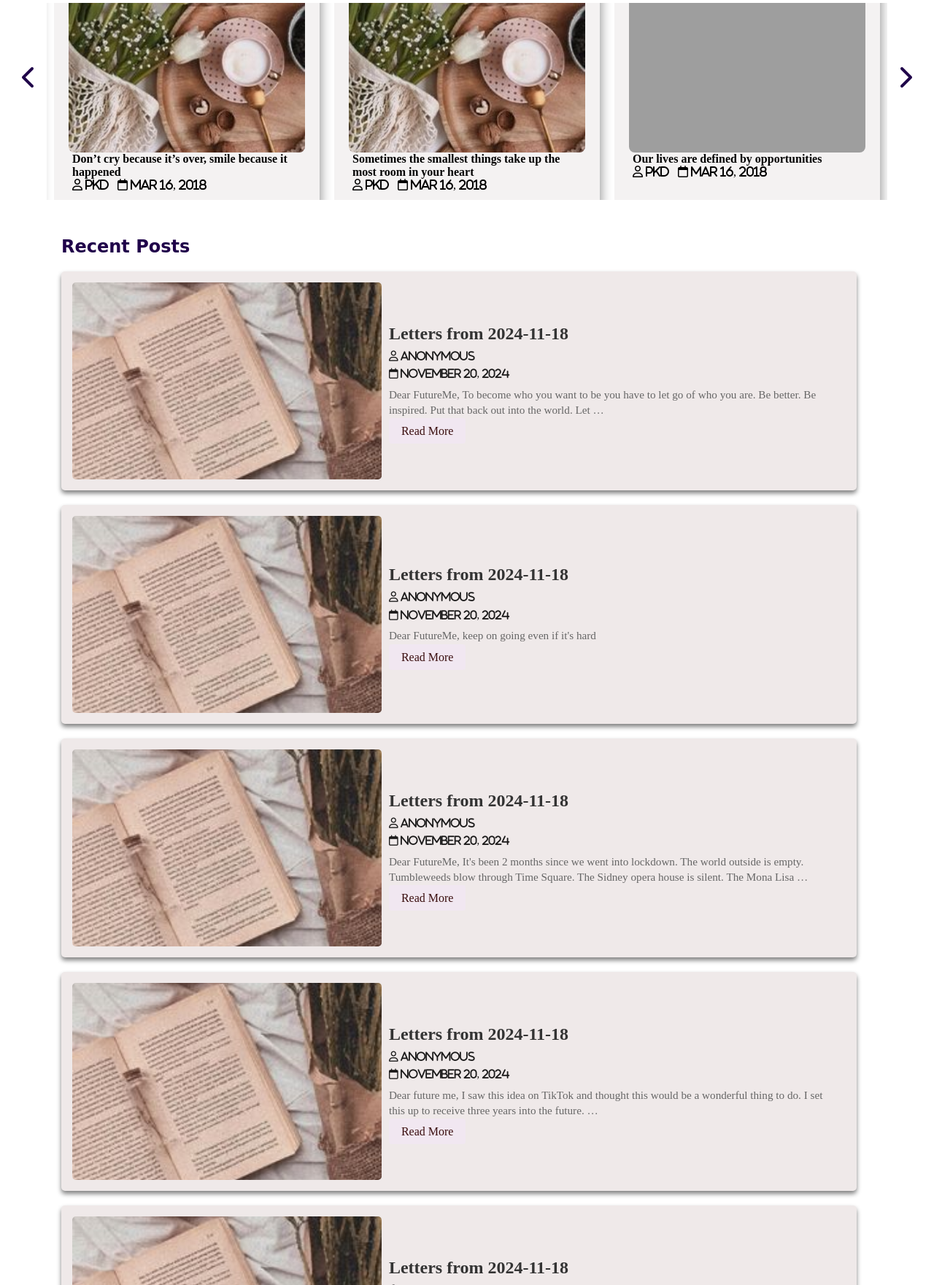
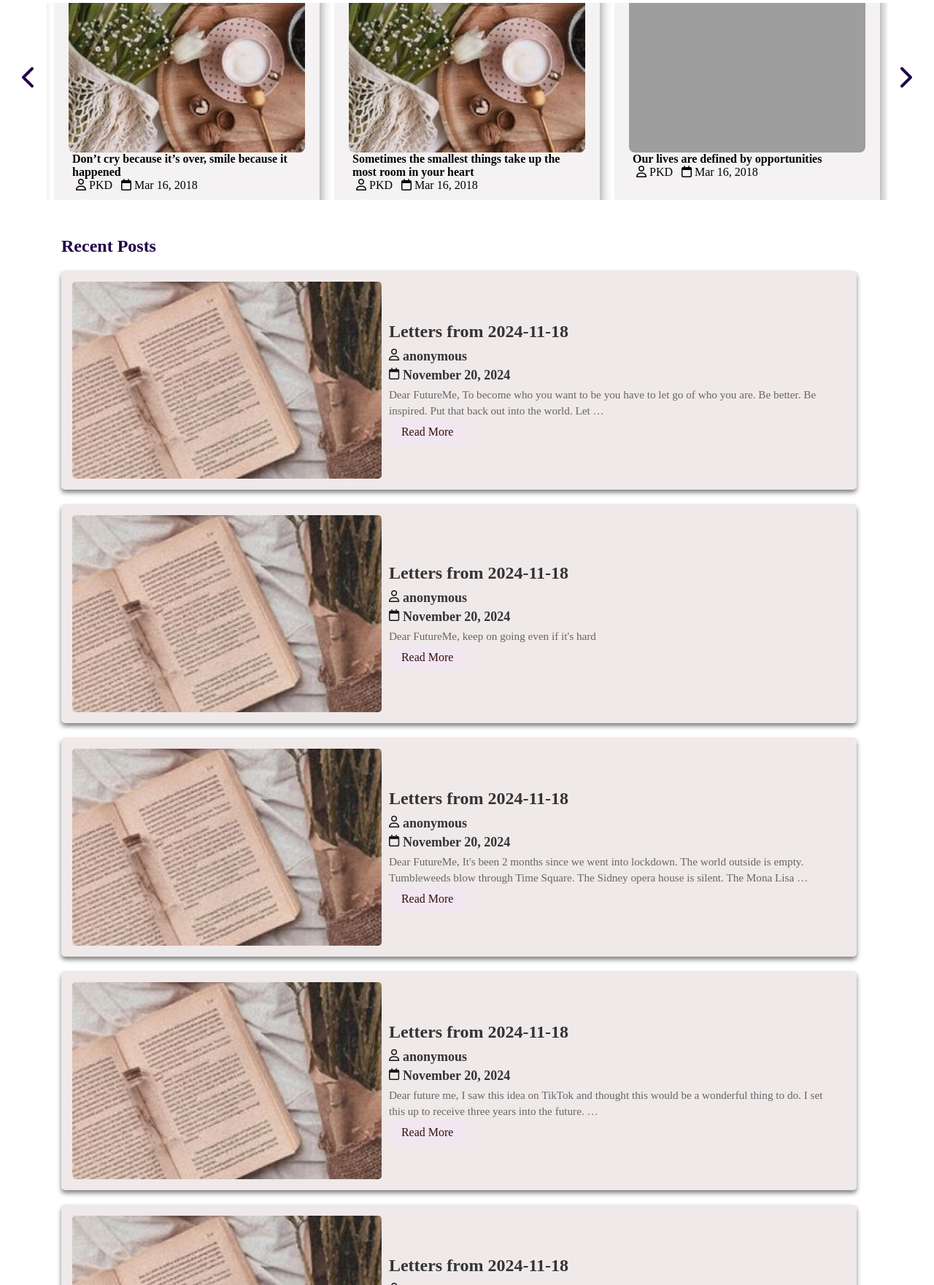
Before and after one commit to kristi207/Time-vault, a Django app: page / in a window 1280 px wide. Shown: the part 159-1920 px from the top of the page at 73% size. Run offline with Django 5.2, Linux system fonts and the light colour scheme; data comes from the database, SQL or seed files in the repository; some libraries are stand-ins or nearby versions; grey boxes are pictures that could not be loaded.

Commit message:
fontchangebykristiii

```diff
--- a/vaultapp/static/vaultapp/CSS/style.css
+++ b/vaultapp/static/vaultapp/CSS/style.css
@@ -5,6 +5,12 @@
     padding: 0;
     box-sizing: border-box;
 }
+/* Style for user and date font */
+.text-user, .text-date {
+    font-family: "Times New Roman", Times, serif;
+}
+
+
 
 html,
 body {
@@ -101,7 +107,6 @@ body .logo-text span {
 .nav {
     display: flex;
     list-style: none;
-    /* font-family: 'Lora', serif; */
     gap: -0.5rem;
 
 }
@@ -133,7 +138,6 @@ body .logo-text span {
     display: none;
     position: absolute !important;
     top: 100%;
-
     left: 0;
     background: white;
     list-style: none;
@@ -145,7 +149,6 @@ body .logo-text span {
 .nav li ul li {
     padding: 0.5rem 1rem;
     margin:0;
-    /* font-family: 'Lora', serif; */
 }
 
 .nav li ul li a {
@@ -170,7 +173,6 @@ body .logo-text span {
     color: rgb(4, 1, 66);
     padding: 10px 15px;
     display: inline-block;
-    /* font-family: 'Lora', serif; */
     position: sticky !important ;
 }
 
@@ -271,10 +273,13 @@ body .logo-text span {
     /* Adjust as per your layout */
     padding: 20px;
     margin: 0 10px;
+    font-family: 'Times New Roman', Times, serif;
     display: inline-block;
     background: rgb(244, 242, 242);
     border-radius: 5px;
     box-shadow: 1rem 1rem 1rem -1rem gray;
+
+
 }
 
 .post-slider .post-wrapper .post .post-info {
@@ -288,6 +293,23 @@ body .logo-text span {
     border-top-left-radius: 5px;
     border-top-right-radius: 5px;
 }
+
+.info-group {
+    display: flex;
+    /* align-items: center; */
+    font-size: 18px;
+    vertical-align: middle;
+    font-weight: bold;
+    gap: 5px; /* Spacing between the icon and the text */
+}
+
+.info-group i {
+    display: inline-block;
+
+    vertical-align: middle; /* Ensures the icon behaves like inline text */
+}
+
+
 
 /* Content */
 .content{
@@ -348,7 +370,6 @@ body .logo-text span {
 
 .content .main-content .recent-post-title {
     text-align: left;
-    font-family: 'Great-vibes', cursive;
     color: #20014a;
     margin: 0px;
 }
@@ -504,7 +525,7 @@ body .logo-text span {
     margin-right: 5px;
 }
 
-/* Footer */
+/* Footer kristii*/
 .footer {
     background:rgb(100, 98, 99);
     color:white;
@@ -790,7 +811,7 @@ footer .footer-bottom {
     line-height: 1.6;
   }
 
-
+/* Kristiii */
 
 
 /* Menu Toggle for Mobile */
--- a/vaultapp/templates/vaultapp/home.html
+++ b/vaultapp/templates/vaultapp/home.html
@@ -19,9 +19,14 @@
                 <img src="{% static 'vaultapp/images/6.jpg' %}" alt="" class="slider-image">
                 <div class="post-info">
                     <h4><a href="single.html">Don’t cry because it’s over, smile because it happened</a></h4>
-                    <i class="far fa-user"> PKD</i>
-                    &nbsp;
-                    <i class="far fa-calendar"> Mar 16, 2018</i>
+                    <div class="post-info">
+                        <i class="far fa-user"></i>
+                        <span class="text-user">PKD</span>
+                        &nbsp;
+                        <i class="far fa-calendar"></i>
+                        <span class="text-date">Mar 16, 2018</span>
+                    </div>
+
                 </div>
             </div>
 
@@ -29,48 +34,55 @@
                 <img src="{% static 'vaultapp/images/6.jpg' %}" alt="" class="slider-image">
                 <div class="post-info">
                     <h4><a href="single.html">Sometimes the smallest things take up the most room in your heart</a></h4>
-                    <i class="far fa-user"> PKD</i>
-                    &nbsp;
-                    <i class="far fa-calendar"> Mar 16, 2018</i>
+                    <div class="post-info">
+                        <i class="far fa-user"></i>
+                        <span class="text-user">PKD</span>
+                        &nbsp;
+                        <i class="far fa-calendar"></i>
+                        <span class="text-date">Mar 16, 2018</span>
+                    </div>
+
                 </div>
             </div>
             <div class="post">
                 <img src="{% static 'vaultapp/images/.jpg' %}" alt="" class="slider-image">
                 <div class="post-info">
                     <h4><a href="single.html">Our lives are defined by opportunities</a></h4>
-                    <i class="far fa-user"> PKD</i>
-                    &nbsp;
-                    <i class="far fa-calendar"> Mar 16, 2018</i>
+                    <div class="post-info">
+                        <i class="far fa-user"></i>
+                        <span class="text-user">PKD</span>
+                        &nbsp;
+                        <i class="far fa-calendar"></i>
+                        <span class="text-date">Mar 16, 2018</span>
+                    </div>
+
                 </div>
             </div>
             <div class="post">
                 <img src="{% static 'vaultapp/images/5.jpg' %}" alt="" class="slider-image">
                 <div class="post-info">
                     <h4><a href="single.html">Don’t cry because it’s over, smile because it happened</a></h4>
-                    <i class="far fa-user"> PKD</i>
-                    &nbsp;
-                    <i class="far fa-calendar"> Mar 16, 2018</i>
+                    <div class="post-info">
+                        <i class="far fa-user"></i>
+                        <span class="text-user">PKD</span>
+                        &nbsp;
+                        <i class="far fa-calendar"></i>
+                        <span class="text-date">Mar 16, 2018</span>
+                    </div>
+
                 </div>
             </div>
         </div>
     </div>
 
 
-    <!-- //Post Slider
+    <!-- FOR LATEST POST -->
 
-
-    </div>
-    //Page wrapper-->
-    <!-- <div class="Mail">
-        <h1 class="slider-title">FUTURA</h1>
-
-    </div> -->
     <section class="content">
         <div class="main-content">
             <h1 class="recent-post-title">Recent Posts</h1>
             {% for public_letter in latest_posts %}
-            <div class="fadeup post" >
-                <!-- Display feature photo or default image -->
+            <div class="fadeup post">
                 {% if public_letter.feature_photo %}
                 <img src="{{ public_letter.feature_photo.url }}" alt="Feature Photo" class="post-image">
                 {% else %}
@@ -81,8 +93,24 @@
                     <h2>
                         <a href="{% url 'post_detail' public_letter.id %}">{{ public_letter.title }}</a>
                     </h2>
-                    <i class="far fa-user"> {{ public_letter.nickname }}</i>
-                    <i class="far fa-calendar"> {{ public_letter.shared_date|date:"F j, Y" }}</i>
+                    <div class="post-info">
+                        <div class="info-group">
+                            <i class="far fa-user"></i>
+                            <span class="text-user">{{ public_letter.nickname }}</span>
+                        </div>
+                        <div class="info-group">
+                            <i class="far fa-calendar"></i>
+                            <span class="text-date">{{ public_letter.shared_date|date:"F j, Y" }}</span>
+                        </div>
+                    </div>
+
+                    {% comment %} <div class="post-info">
+                        <i class="far fa-user"></i>
+                        <span class="text-user">{{ public_letter.nickname }}</span>
+                        &nbsp;
+                        <i class="far fa-calendar"></i>
+                        <span class="text-date">{{ public_letter.shared_date|date:"F j, Y" }}</span>
+                    </div> {% endcomment %}
                     <p class="preview-text">
                         {{ public_letter.description|truncatewords:30 }}
                     </p>
```
Also changed, not shown: vaultapp/templates/base.html (+1 -9 lines).
